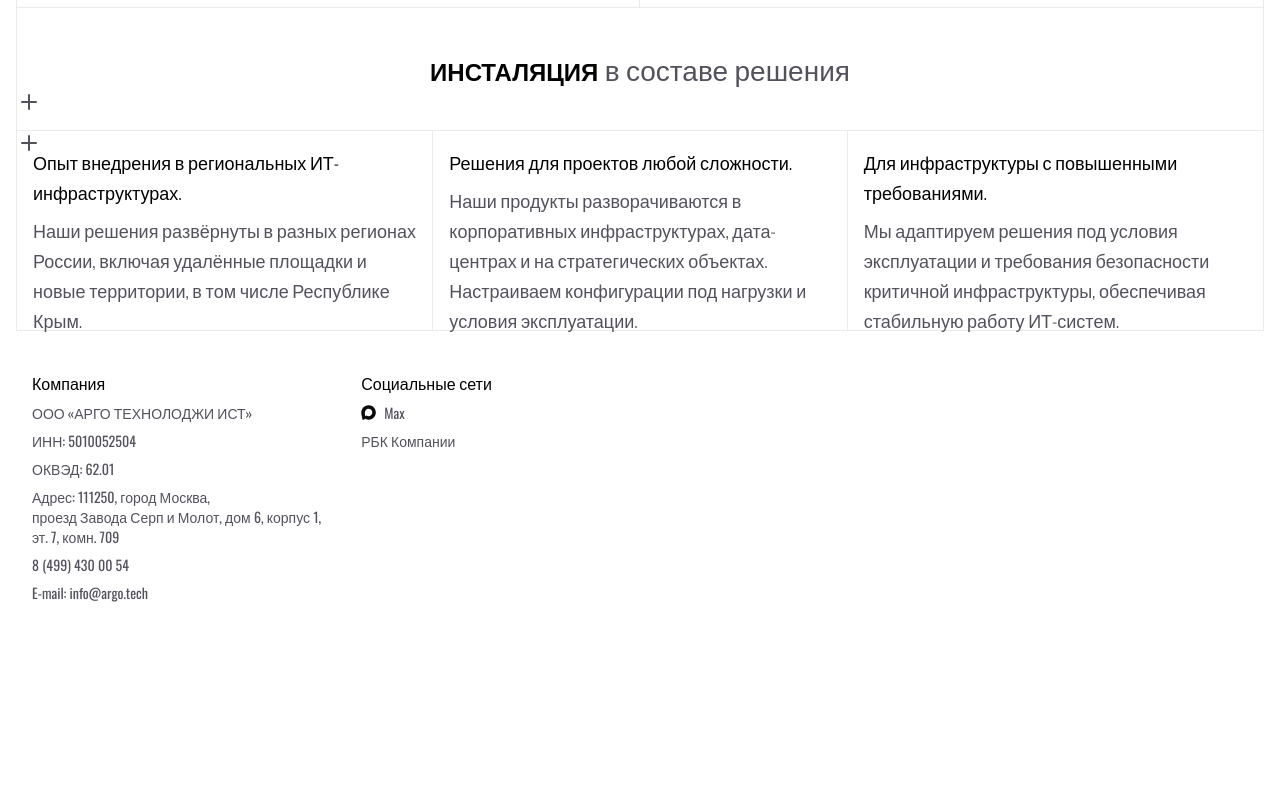
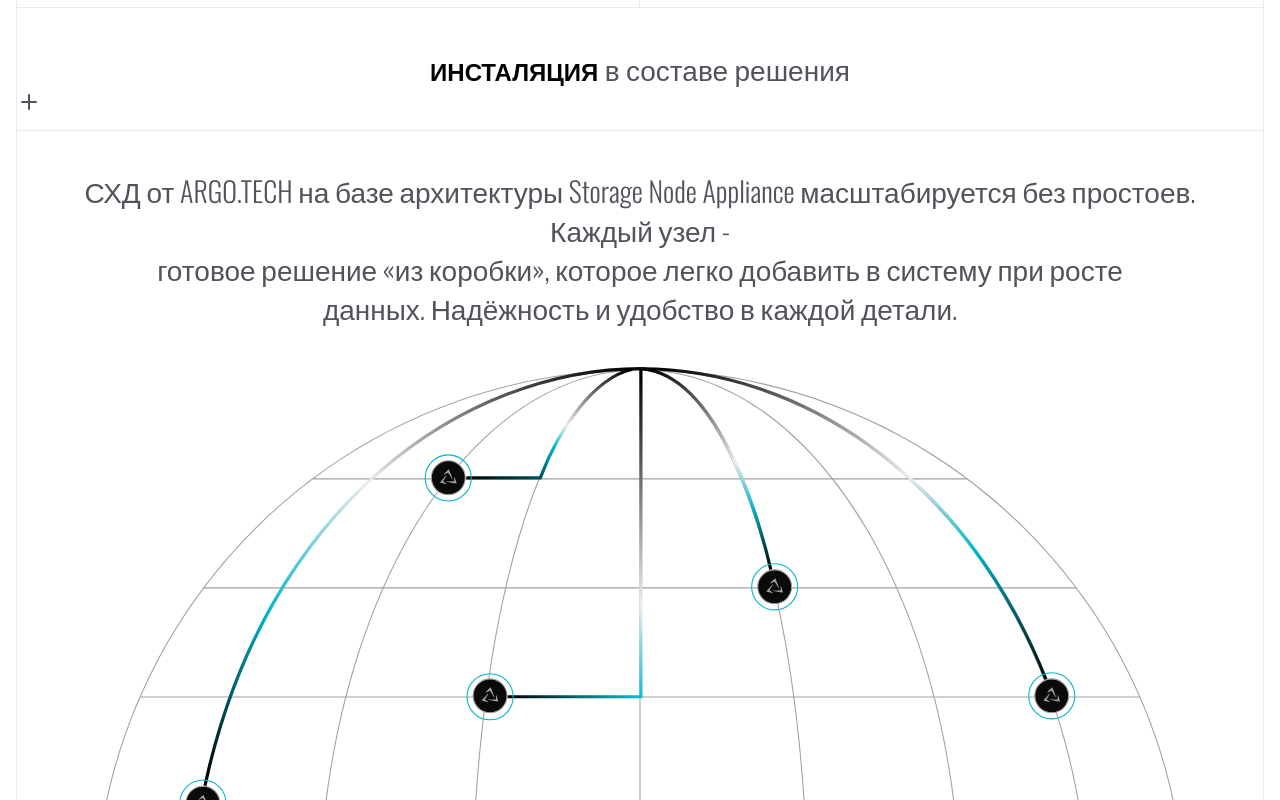
Before and after one commit to Slawone/argo-web, a Next.js app: page / in a window 1280 px wide. Shown: the part 4720-5520 px from the top of the page. Before the commit the page ends 5363 px from the top, so only its background shows below. Built offline with nearby package versions, Linux system fonts and the light colour scheme.

Commit message:
Added module

```diff
--- a/src/app/page.jsx
+++ b/src/app/page.jsx
@@ -1,4 +1,4 @@
-import { Hero, Tabs, News, DataSecurity, Monitoring, Info, TextGrid, SmallTextGrid, Support, AboutSection } from "@/sections";
+import { Hero, Tabs, News, DataSecurity, Monitoring, Info, TextGrid, SmallTextGrid, Support, AboutSection, NodeAppliance } from "@/sections";
 import { textsVariants } from "@/config";
 
 export default function Home() {
@@ -20,6 +20,7 @@ export default function Home() {
           <Info text="Индивидуальность в каждом продукте" />
           <TextGrid items={textItems2} />
           <Info text="Инсталяция в составе решения" />
+          <NodeAppliance />
           <SmallTextGrid />
         </main>
       </div>
--- /dev/null
+++ b/src/sections/NodeAppliance.jsx
@@ -0,0 +1,30 @@
+"use client";
+
+import { motion } from "framer-motion";
+import { motionVariants } from "@/config";
+import { World } from "@/ui/svg";
+
+export const NodeAppliance = () => {
+  const { containerVariants, textVariants } = motionVariants;
+
+  return (
+    <motion.section
+      variants={containerVariants}
+      initial="hidden"
+      whileInView="visible"
+      viewport={{ once: true }}
+      className="section-border font-sans main-text text-color flex flex-col gap-10 items-center px-4 pt-5 md:pt-10"
+    >
+      <motion.h2
+        variants={textVariants}
+        className="text-center md:text-xl lg:text-[28px]"
+      >
+        СХД от ARGO.TECH на базе архитектуры Storage Node Appliance
+        масштабируется без простоев. Каждый узел - <br /> готовое решение «из
+        коробки», которое легко добавить в систему при росте <br /> данных.
+        Надёжность и удобство в каждой детали.
+      </motion.h2>
+      <World className="w-[90%] h-auto" />
+    </motion.section>
+  );
+};
--- a/src/sections/index.js
+++ b/src/sections/index.js
@@ -8,3 +8,4 @@ export { TextGrid } from './TextGrid';
 export { SmallTextGrid } from './SmallTextGrid';
 export { Support } from './Support';
 export { AboutSection } from './AboutSection';
+export { NodeAppliance } from './NodeAppliance';
--- a/src/ui/svg/World.jsx
+++ b/src/ui/svg/World.jsx
@@ -23,7 +23,7 @@ export const World = ({ className }) => {
       <path d="M103.443 208.443H926.984" stroke="#A1A1A1" />
       <path d="M43.4707 311.33H986.955" stroke="#A1A1A1" />
       <path d="M10.9004 414.217H1019.53" stroke="#A1A1A1" />
-      <path d="M0.5 518.102H1029.93" stroke="#A1A1A1" />
+      {/* <path d="M0.5 518.102H1029.93" stroke="#A1A1A1" /> */}
       <path
         fillRule="evenodd"
         clipRule="evenodd"
```
